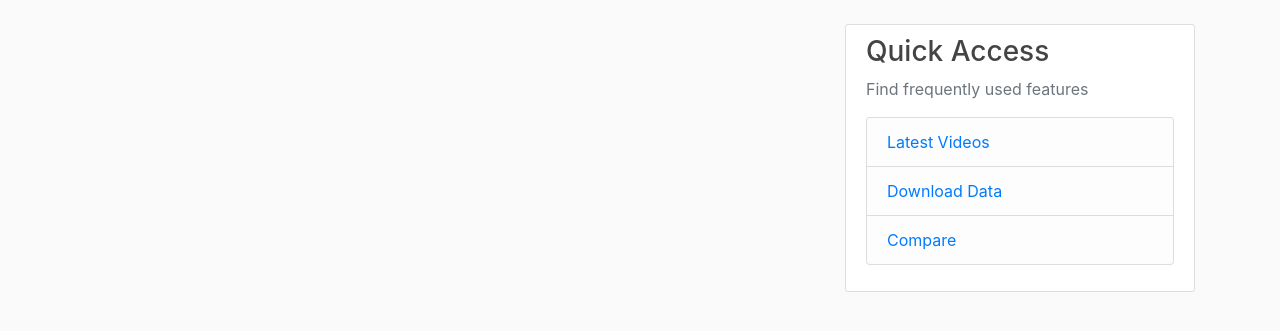
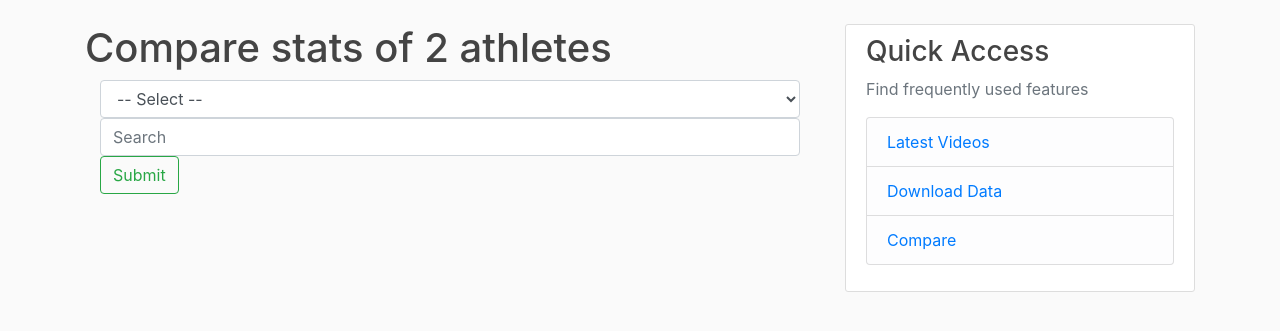
Before and after one commit to zxstewart/SoftDev_Project, a Flask app: page /compare in a window 1280 px wide. Shown: the part 56-387 px from the top of the page. Run offline with Flask 2, Linux system fonts and the light colour scheme; some libraries are stand-ins or nearby versions.

Commit message:
compare.html update

```diff
--- a/project-code/sportsapp/templates/compare.html
+++ b/project-code/sportsapp/templates/compare.html
@@ -1,4 +1,23 @@
 {% extends "layout.html" %}
 {% block content %}
+<h1>Compare stats of 2 athletes</h1>
+<form>
+    <div class="col">
+        <select class = "form-control" id="nums">
+            <option value="0">-- Select --</option>
+            <option value="MLB">Baseball</option>
+            <option value="NBA">Basketball</option>
+            <option value="NFL">Football</option>
+            <option value="NHL">Hockey</option>
+        </select>
+    </div>
+    <div class = "col">
+        <input class="form-control mr-sm-2" type="text" placeholder="Search" aria-describedby="textHelp" id="searchinput">
+    </div>
+    <div class="col">
+        <button class="btn btn-outline-success my-2 my-sm-0" type="submit" onclick="makeApiCall()">Submit</button>
+    </div>
+</form>
+
 
 {% endblock content%}
```
